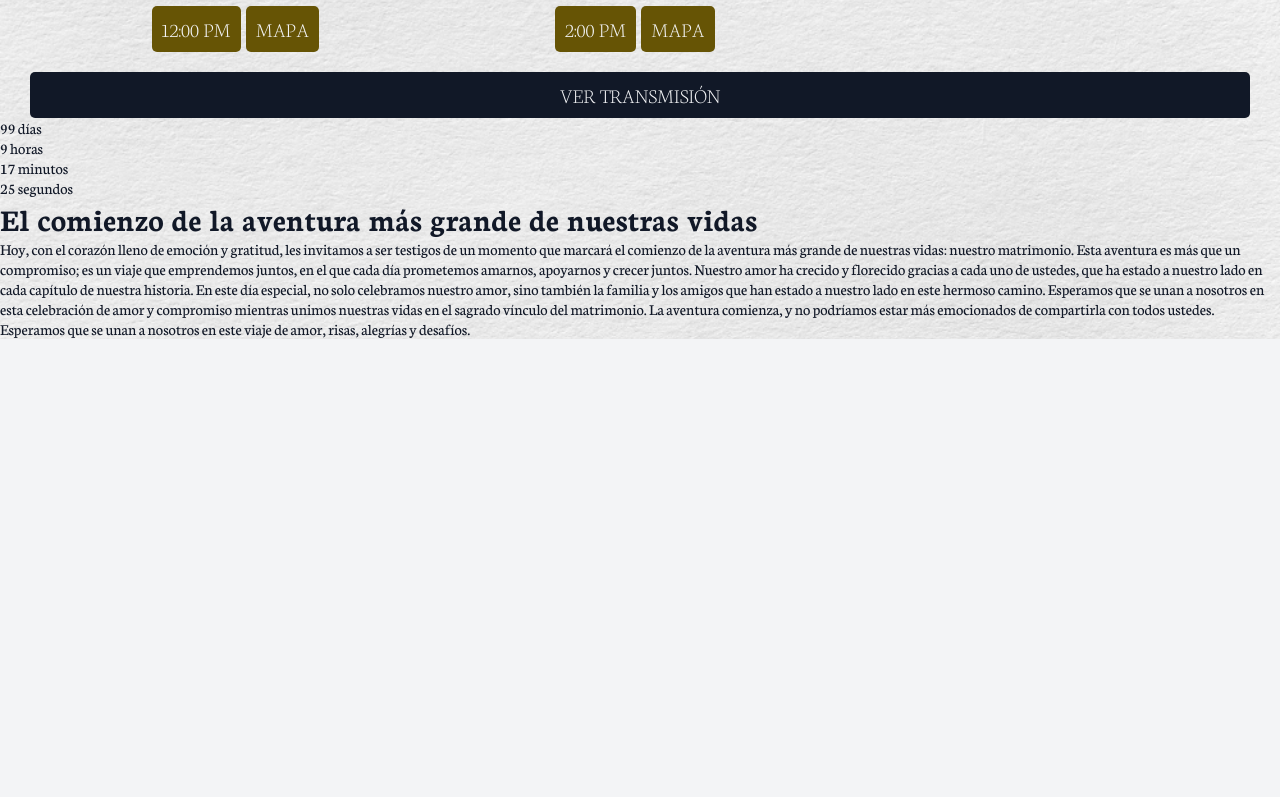
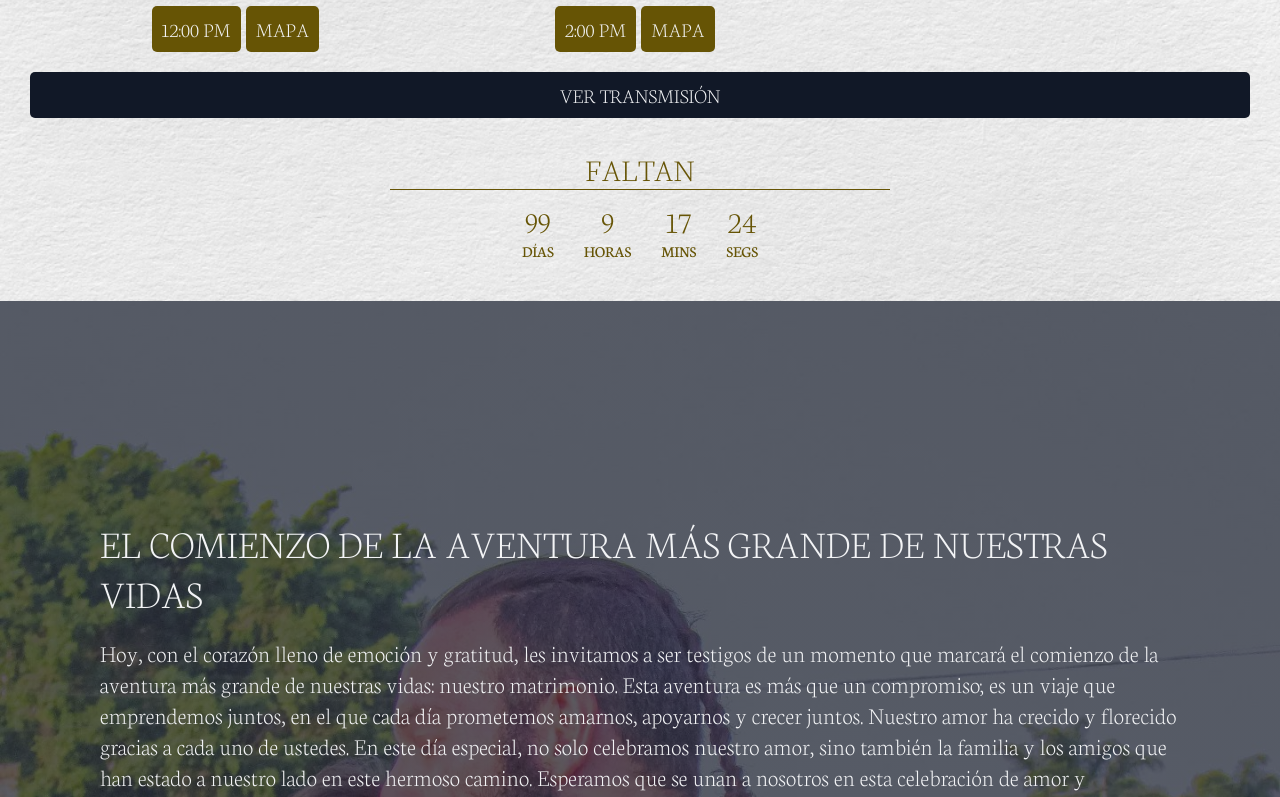
Before and after one commit to Marianne-90/boda, a React (Vite) app: page / in a window 1280 px wide. Shown: the part 1803-2600 px from the top of the page. Before the commit the page ends 2142 px from the top, so only its background shows below. Built offline with nearby package versions, Linux system fonts and the light colour scheme; a web font is replaced by a local one.

Commit message:
Carta y cuenta atrás

```diff
--- a/src/Components/Carta.jsx
+++ b/src/Components/Carta.jsx
@@ -8,8 +8,7 @@ export const Carta = () => {
         de nuestras vidas: nuestro matrimonio. Esta aventura es más que un
         compromiso; es un viaje que emprendemos juntos, en el que cada día
         prometemos amarnos, apoyarnos y crecer juntos. Nuestro amor ha crecido y
-        florecido gracias a cada uno de ustedes, que ha estado a nuestro lado en
-        cada capítulo de nuestra historia. En este día especial, no solo
+        florecido gracias a cada uno de ustedes. En este día especial, no solo
         celebramos nuestro amor, sino también la familia y los amigos que han
         estado a nuestro lado en este hermoso camino. Esperamos que se unan a
         nosotros en esta celebración de amor y compromiso mientras unimos
--- a/src/Components/Cuenta.jsx
+++ b/src/Components/Cuenta.jsx
@@ -37,18 +37,22 @@ export const Cuenta = () => {
   }, [time]);
 
   return (
+    <div className="cuenta">
+      <h2>Faltan</h2>
+      <div className="container">
         <div>
-      <div>
-        <span>{time.days}</span> días
+          <span>{time.days}</span>
+          <span>Días</span>
         </div>
         <div>
-        <span>{time.hours}</span> horas
+          <span>{time.hours}</span> <span>Horas</span>
         </div>
         <div>
-        <span>{time.minutes}</span> minutos
+          <span>{time.minutes}</span> <span>Mins</span>
         </div>
         <div>
-        <span>{time.seconds}</span> segundos
+          <span>{time.seconds}</span> <span>Segs</span>
+        </div>
       </div>
     </div>
   );
--- a/src/index.css
+++ b/src/index.css
@@ -207,6 +207,7 @@ font-family: 'Neuton', serif;*/
   font-weight: 200;
   border-radius: 5px;
   text-transform: uppercase;
+  white-space: nowrap;
 }
 
 .eventos .eventoContainer .buttons a {
@@ -220,15 +221,14 @@ font-family: 'Neuton', serif;*/
   margin-left: 5px;
 }
 
-
-.eventos  .nota {
+.eventos .nota {
   font-weight: 200;
   color: var(--brown);
   font-size: 1.2rem;
   text-align: center;
 }
 
-.eventos  .transmision{
+.eventos .transmision {
   background-color: var(--dark);
   display: block;
   color: var(--white);
@@ -243,6 +243,78 @@ font-family: 'Neuton', serif;*/
   text-decoration: none;
 }
 
+.cuenta {
+  display: flex;
+  text-align: center;
+  justify-content: center;
+  align-items: center;
+  flex-direction: column;
+  margin: 30px;
+  text-transform: uppercase;
+}
+
+.cuenta h2 {
+  font-size: 2rem;
+  color: var(--brown);
+  font-weight: 200;
+}
+
+.cuenta .container {
+  border-top: var(--brown) 1px solid;
+  display: flex;
+  text-align: center;
+  justify-content: center;
+  gap: 30px;
+  padding: 10px;
+  width: 500px;
+  font-size: 1rem;
+}
+
+.cuenta div span {
+  display: block;
+  text-align: center;
+  color: var(--brown);
+}
+
+.cuenta div span:nth-child(1) {
+  font-size: 2em;
+  font-weight: 200;
+}
+
+.carta {
+    background-image: linear-gradient(
+      to bottom,
+      var(--darkOp),
+      var(--darkOp)
+    ),
+    url("./img/foto4.jpg");
+  background-size: cover;
+  background-repeat: no-repeat;
+  background-attachment: fixed;
+  background-position: center top;
+  padding: 30px 100px;
+  min-height: 100vh;
+  display: flex;
+  justify-content: center;
+  flex-direction: column;
+  color: var(--white);
+}
+
+
+
+
+.carta h1 {
+  font-size: 2.5rem;
+  font-weight: 200;
+  text-transform: uppercase;
+  margin-bottom: 20px;
+}
+
+.carta p {
+  font-size: 1.5rem;
+  font-weight: 200;
+}
+
 @media only screen and (max-width: 600px) {
   .gallimg .imgContainer > div {
     width: 100vw;
@@ -250,6 +322,11 @@ font-family: 'Neuton', serif;*/
     border-radius: 50%;
     overflow: hidden;
   }
+
+  .carta {
+  padding: 30px 50px;
+}
+
 }
 
 @media only screen and (max-width: 400px) {
@@ -261,4 +338,13 @@ font-family: 'Neuton', serif;*/
     height: 330px;
     overflow: hidden;
   }
+
+  .carta {
+    padding: 30px 20px;
+  }
+
+  .cuenta .container {
+    width: 100%;
+    font-size: 0.8rem;
+  }
 }
```
Lines whose indentation alone changed are shown as unchanged.
